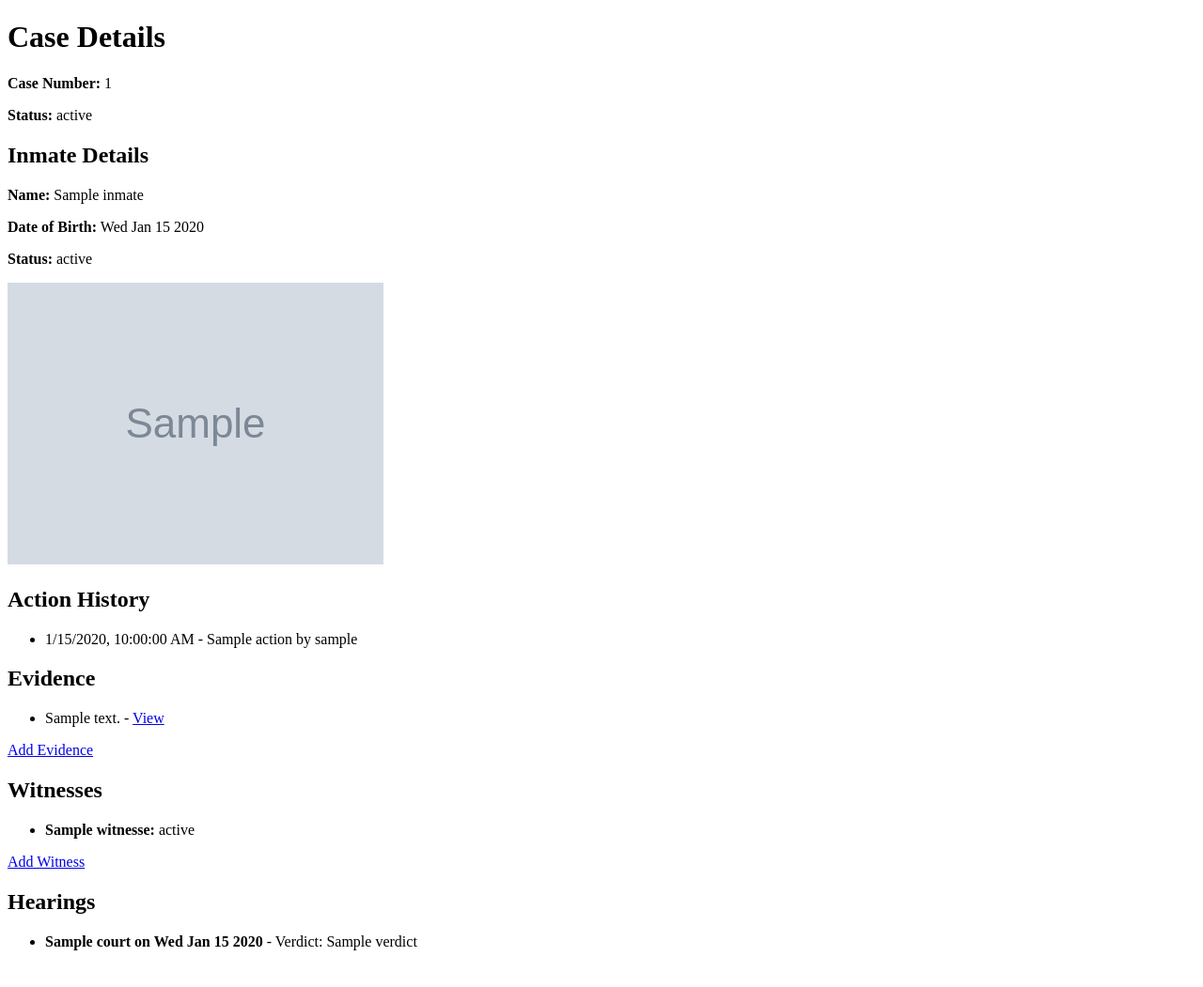
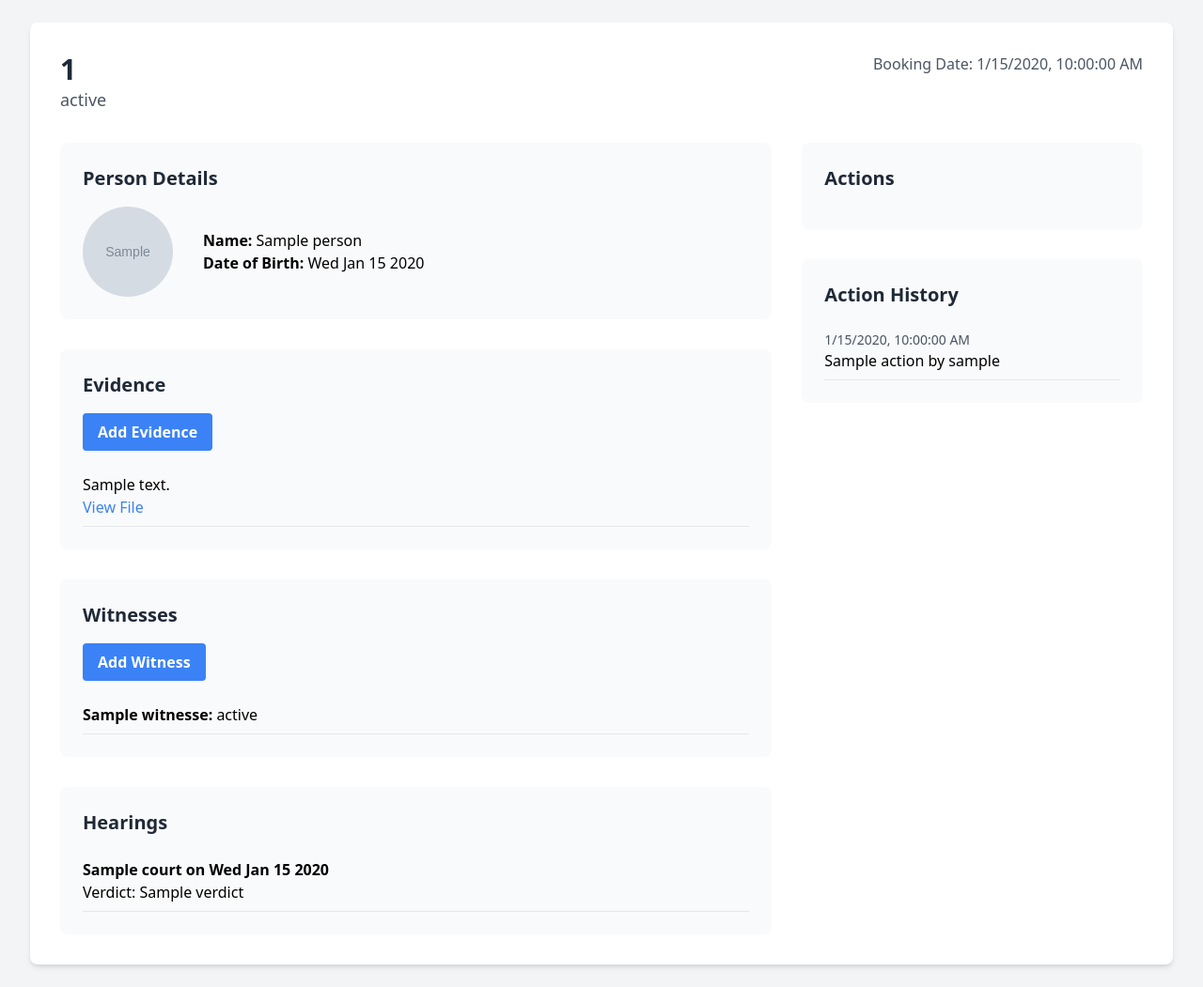
Before and after one commit to ibrahims65/justice3.0, a Node server app: template views/cases/show.ejs in a window 1280 px wide. Shown: the whole page at 94% size. Before the commit the page ends 1012 px from the top, so only its background shows below. Run offline with Node 20, Linux system fonts and the light colour scheme; the template is opened without the code that fills it: most values are stand-ins (such as "Sample title", 1, 10 or a date in 2020); grey boxes marked "Sample" are stand-in pictures; style sheets or scripts are compiled from the project's sources.

Commit message:
Feat: Auto-generate case numbers and redesign UI
This commit introduces two major enhancements:
-   Case numbers are now auto-generated for each new booking.
-   The UI has been completely redesigned with a modern and professional look.

The case view has been redesigned to be more intuitive and user-friendly, and the overall UI and navigation have been improved.

```diff
--- a/package.json
+++ b/package.json
@@ -29,6 +29,7 @@
     "express": "^5.1.0",
     "express-session": "^1.18.2",
     "multer": "^2.0.2",
+    "nanoid": "^5.1.5",
     "pg": "^8.16.3",
     "tailwindcss": "^4.1.11"
   },
--- a/views/cases/show.ejs
+++ b/views/cases/show.ejs
@@ -4,59 +4,74 @@
   <meta charset="UTF-8">
   <meta name="viewport" content="width=device-width, initial-scale=1.0">
   <title>Case Details</title>
-  <link href="/css/style.css" rel="stylesheet">
+  <link href="https://cdn.jsdelivr.net/npm/tailwindcss@2.2.19/dist/tailwind.min.css" rel="stylesheet">
 </head>
-<body>
-  <div class="container mx-auto">
-    <h1 class="text-2xl font-bold">Case Details</h1>
-    <p><strong>Case Number:</strong> <%= caseRecord.caseNumber %></p>
-    <p><strong>Status:</strong> <%= caseRecord.status %></p>
-    <h2 class="text-xl font-bold mt-4">Inmate Details</h2>
-    <p><strong>Name:</strong> <%= caseRecord.inmate.name %></p>
-    <p><strong>Date of Birth:</strong> <%= caseRecord.inmate.dob.toDateString() %></p>
-    <p><strong>Status:</strong> <%= caseRecord.inmate.status %></p>
-    <% if (caseRecord.inmate.photoUrl) { %>
-      <img src="<%= caseRecord.inmate.photoUrl %>" alt="Inmate Photo" class="w-64 h-64">
+<body class="bg-gray-100">
+  <div class="max-w-7xl mx-auto py-6 sm:px-6 lg:px-8">
+    <div class="bg-white rounded-lg shadow-md p-8">
+      <div class="flex justify-between items-start">
+        <div>
+          <h2 class="text-3xl font-bold text-gray-800"><%= caseRecord.caseNumber %></h2>
+          <p class="text-lg text-gray-600"><%= caseRecord.status %></p>
+        </div>
+        <div class="text-right">
+          <p class="text-gray-600">Booking Date: <%= caseRecord.booking.bookingDate.toLocaleString() %></p>
+        </div>
+      </div>
+
+      <div class="mt-8 grid grid-cols-1 md:grid-cols-3 gap-8">
+        <div class="md:col-span-2">
+          <div class="bg-gray-50 rounded-lg p-6">
+            <h3 class="text-xl font-bold text-gray-800 mb-4">Person Details</h3>
+            <div class="flex items-center">
+              <% if (caseRecord.booking.person.photoUrl) { %>
+                <img src="<%= caseRecord.booking.person.photoUrl %>" alt="Person Photo" class="w-24 h-24 rounded-full mr-8">
               <% } %>
+              <div>
+                <p><strong>Name:</strong> <%= caseRecord.booking.person.name %></p>
+                <p><strong>Date of Birth:</strong> <%= caseRecord.booking.person.dob.toDateString() %></p>
+              </div>
+            </div>
+          </div>
 
-    <h2 class="text-xl font-bold mt-4">Action History</h2>
+          <div class="mt-8 bg-gray-50 rounded-lg p-6">
+            <h3 class="text-xl font-bold text-gray-800 mb-4">Evidence</h3>
+            <a href="/evidence/new/<%= caseRecord.id %>" class="bg-blue-500 hover:bg-blue-700 text-white font-bold py-2 px-4 rounded mb-4 inline-block">Add Evidence</a>
             <ul>
-      <% caseRecord.actions.forEach(action => { %>
-        <li><%= action.timestamp.toLocaleString() %> - <%= action.action %> by <%= action.user.username %></li>
+              <% caseRecord.evidence.forEach(item => { %>
+                <li class="border-b border-gray-200 py-2">
+                  <p><%= item.description %></p>
+                  <a href="<%= item.fileUrl %>" class="text-blue-500 hover:underline">View File</a>
+                </li>
               <% }) %>
             </ul>
+          </div>
 
-    <h2 class="text-xl font-bold mt-4">Evidence</h2>
+          <div class="mt-8 bg-gray-50 rounded-lg p-6">
+            <h3 class="text-xl font-bold text-gray-800 mb-4">Witnesses</h3>
+            <a href="/witnesses/new/<%= caseRecord.id %>" class="bg-blue-500 hover:bg-blue-700 text-white font-bold py-2 px-4 rounded mb-4 inline-block">Add Witness</a>
             <ul>
-      <% caseRecord.evidence.forEach(item => { %>
-        <li><%= item.description %> - <a href="<%= item.fileUrl %>" class="text-blue-500">View</a></li>
+              <% caseRecord.witnesses.forEach(witness => { %>
+                <li class="border-b border-gray-200 py-2">
+                  <p><strong><%= witness.name %>:</strong> <%= witness.statement %></p>
+                </li>
               <% }) %>
             </ul>
-    <a href="/evidence/new/<%= caseRecord.id %>" class="text-blue-500">Add Evidence</a>
+          </div>
 
-    <h2 class="text-xl font-bold mt-4">Witnesses</h2>
-    <ul>
-      <% caseRecord.witnesses.forEach(witness => { %>
-        <li><strong><%= witness.name %>:</strong> <%= witness.statement %></li>
-      <% }) %>
-    </ul>
-    <a href="/witnesses/new/<%= caseRecord.id %>" class="text-blue-500">Add Witness</a>
-
-    <% if (caseRecord.status === 'New Arrest' && user.role.name === 'Police') { %>
-      <form action="/cases/<%= caseRecord.id %>/submit" method="POST" class="mt-4">
-        <button type="submit" class="bg-green-500 text-white p-2 rounded">Submit to Prosecutor</button>
-      </form>
+          <div class="mt-8 bg-gray-50 rounded-lg p-6">
+            <h3 class="text-xl font-bold text-gray-800 mb-4">Hearings</h3>
+            <% if (caseRecord.status === 'Accepted' && user.role.name === 'Court') { %>
+              <a href="/hearings/new/<%= caseRecord.id %>" class="bg-blue-500 hover:bg-blue-700 text-white font-bold py-2 px-4 rounded mb-4 inline-block">Schedule Hearing</a>
             <% } %>
-
-    <h2 class="text-xl font-bold mt-4">Hearings</h2>
             <ul>
               <% caseRecord.hearings.forEach(hearing => { %>
-        <li>
-          <strong><%= hearing.court %> on <%= hearing.hearingDate.toDateString() %></strong>
+                <li class="border-b border-gray-200 py-2">
+                  <p><strong><%= hearing.court %> on <%= hearing.hearingDate.toDateString() %></strong></p>
                   <% if (hearing.verdict) { %>
-            - Verdict: <%= hearing.verdict %>
+                    <p>Verdict: <%= hearing.verdict %></p>
                   <% } else if (user.role.name === 'Court') { %>
-            <form action="/hearings/<%= hearing.id %>/verdict" method="POST" class="inline-block ml-4">
+                    <form action="/hearings/<%= hearing.id %>/verdict" method="POST" class="mt-2">
                       <select name="verdict" class="border border-gray-300 p-1 rounded">
                         <option value="Convicted">Convicted</option>
                         <option value="Acquitted">Acquitted</option>
@@ -67,23 +82,43 @@
                 </li>
               <% }) %>
             </ul>
-    <% if (caseRecord.status === 'Accepted' && user.role.name === 'Court') { %>
-      <a href="/hearings/new/<%= caseRecord.id %>" class="text-blue-500">Schedule Hearing</a>
+          </div>
+        </div>
+
+        <div>
+          <div class="bg-gray-50 rounded-lg p-6">
+            <h3 class="text-xl font-bold text-gray-800 mb-4">Actions</h3>
+            <% if (caseRecord.status === 'New Arrest' && user.role.name === 'Police') { %>
+              <form action="/cases/<%= caseRecord.id %>/submit" method="POST" class="mb-4">
+                <button type="submit" class="w-full bg-green-500 hover:bg-green-700 text-white font-bold py-2 px-4 rounded">Submit to Prosecutor</button>
+              </form>
             <% } %>
-
             <% if (caseRecord.status === 'Prosecutor Review' && user.role.name === 'Prosecutor') { %>
-      <div class="mt-4">
-        <form action="/cases/<%= caseRecord.id %>/accept" method="POST" class="inline-block">
-          <button type="submit" class="bg-green-500 text-white p-2 rounded">Accept</button>
+              <form action="/cases/<%= caseRecord.id %>/accept" method="POST" class="mb-2">
+                <button type="submit" class="w-full bg-green-500 hover:bg-green-700 text-white font-bold py-2 px-4 rounded">Accept</button>
               </form>
-        <form action="/cases/<%= caseRecord.id %>/reject" method="POST" class="inline-block">
-          <button type="submit" class="bg-red-500 text-white p-2 rounded">Reject</button>
+              <form action="/cases/<%= caseRecord.id %>/reject" method="POST" class="mb-2">
+                <button type="submit" class="w-full bg-red-500 hover:bg-red-700 text-white font-bold py-2 px-4 rounded">Reject</button>
               </form>
-        <form action="/cases/<%= caseRecord.id %>/request-info" method="POST" class="inline-block">
-          <button type="submit" class="bg-yellow-500 text-white p-2 rounded">Request More Info</button>
+              <form action="/cases/<%= caseRecord.id %>/request-info" method="POST">
+                <button type="submit" class="w-full bg-yellow-500 hover:bg-yellow-700 text-white font-bold py-2 px-4 rounded">Request More Info</button>
               </form>
+            <% } %>
           </div>
-    <% } %>
+          <div class="mt-8 bg-gray-50 rounded-lg p-6">
+            <h3 class="text-xl font-bold text-gray-800 mb-4">Action History</h3>
+            <ul>
+              <% caseRecord.actions.forEach(action => { %>
+                <li class="border-b border-gray-200 py-2">
+                  <p class="text-sm text-gray-600"><%= action.timestamp.toLocaleString() %></p>
+                  <p><%= action.action %> by <%= action.user.username %></p>
+                </li>
+              <% }) %>
+            </ul>
+          </div>
+        </div>
+      </div>
+    </div>
   </div>
 </body>
 </html>
```
Also changed, not shown: routes/cases.js (+5 -33 lines), routes/people.js (+18 -1 lines), 1 other file. Lines whose indentation alone changed are shown as unchanged.
